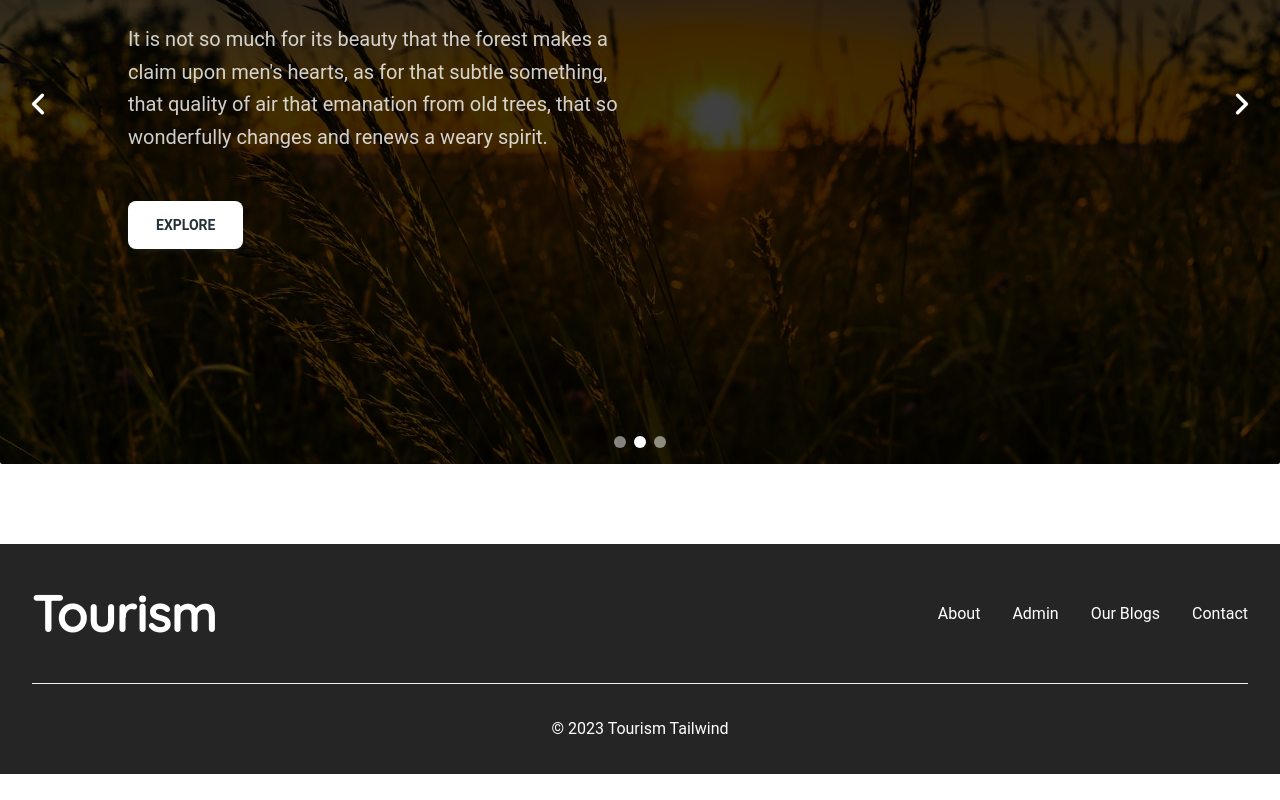
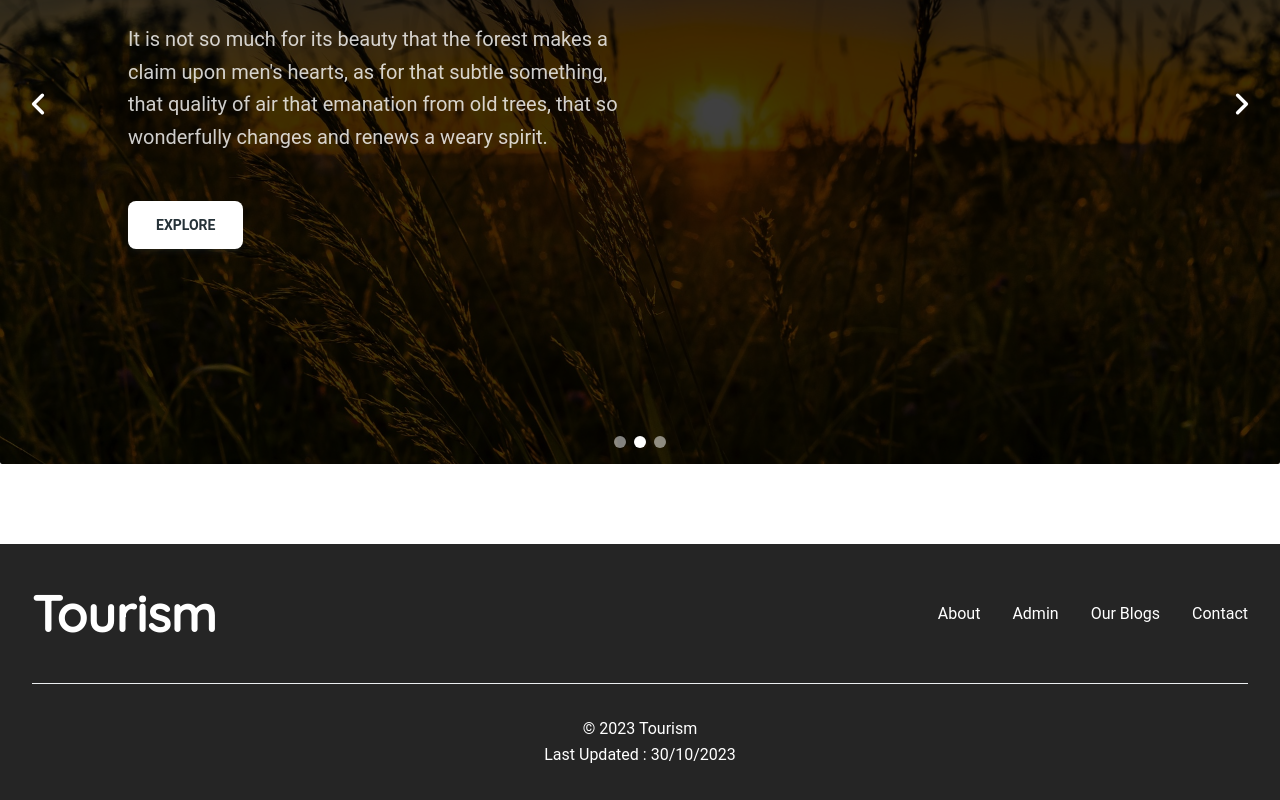
Before and after one commit to Dhruv9544/Tourism, a React (Create React App) app in the folder client/: page / in a window 1280 px wide. Shown: the part 2328-3128 px from the top of the page. Before the commit the page ends 3102 px from the top, so only its background shows below. Built offline with nearby package versions, Linux system fonts and the light colour scheme; no server answers; grey boxes are pictures that could not be loaded.

Commit message:
footer and home minute change

```diff
--- a/client/src/components/Footer.js
+++ b/client/src/components/Footer.js
@@ -1,6 +1,11 @@
 import { Typography } from "@material-tailwind/react";
 import { Link } from "react-router-dom";
 export const FooterWithLogo = () => {
+  const date = new Date();
+  let day = date.getDate();
+  let month = date.getMonth() + 1;
+  let year = date.getFullYear();
+  let currentDate = `${day}/${month}/${year}`;
   return (
     <footer className="w-full bg-[#252525] p-8">
       <div className="flex flex-row flex-wrap items-center justify-center gap-y-6 gap-x-12 bg-[#252525]  text-center md:justify-between">
@@ -52,7 +57,10 @@ export const FooterWithLogo = () => {
       </div>
       <hr className="my-8 border-blue-gray-50" />
       <Typography color="white" className="text-center font-normal">
-        &copy; 2023 Tourism Tailwind
+        &copy; 2023 Tourism
+      </Typography>
+      <Typography color="white" className="text-center font-normal">
+        Last Updated : {currentDate}
       </Typography>
     </footer>
   );
--- a/client/src/pages/Home.js
+++ b/client/src/pages/Home.js
@@ -15,7 +15,6 @@ const Home = () => {
         throw new Error("Something went Wrong");
       }
       const data = await Response.json();
-      // console.log(data);
       const result = data.data;
       let dataarray = [];
       for (const key in result) {
@@ -26,7 +25,6 @@ const Home = () => {
           desc: result[key].AboutPlace,
         });
       }
-      // console.log(dataarray);
       setloading(false);
       if (carouselref) {
         Slider(dataarray);
@@ -40,13 +38,7 @@ const Home = () => {
   return (
     <Fragment>
       {loading && <Loader></Loader>}
-      <div id="carousel" className="" ref={carouselref}>
-        <div className="title">
-          {/* <h1 className="text-4xl text-center pt-5 pl-[100px] uppercase md:text-left md:text-5xl">
-            Top Destination
-          </h1> */}
-        </div>
-      </div>
+      <div id="carousel" className="" ref={carouselref}></div>
 
       <div className="category">
         <div className="card">
```
